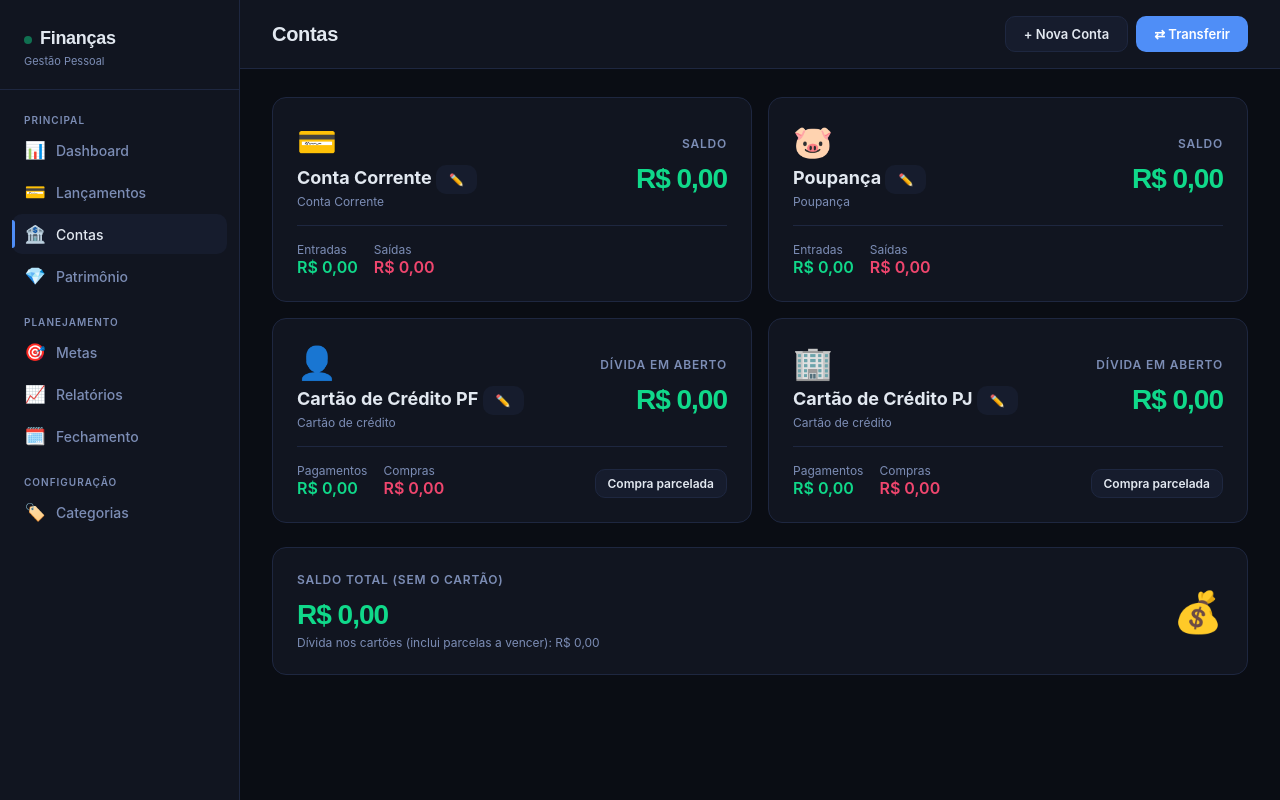
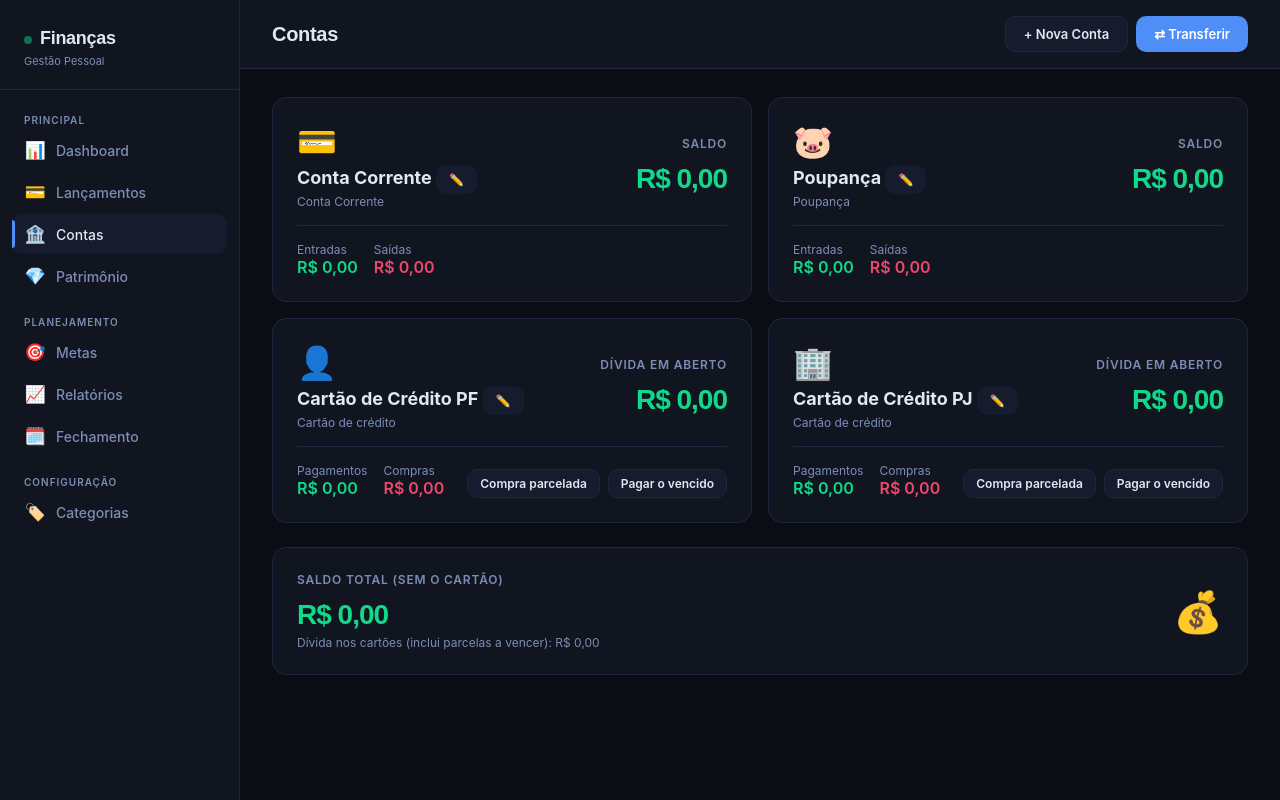
Before and after one commit to jscoringasilva-a11y/Financs, a Flask app: page /contas in a window 1280 px wide. Run offline with Flask 3, Linux system fonts and the light colour scheme; some libraries are stand-ins or nearby versions.

Commit message:
Add files via upload

```diff
--- a/templates/contas.html
+++ b/templates/contas.html
@@ -58,10 +58,8 @@
       </div>
       {% if eh_cartao %}
       <div style="margin-left:auto; display:flex; gap:8px; flex-wrap:wrap; justify-content:flex-end">
-        <button class="btn btn-ghost btn-sm" onclick="abrirParcelada({{ r.conta.id }}, {{ r.conta.nome|tojson }})">Compra parcelada</button>
-        {% if r.exigivel > 0 %}
-        <button class="btn btn-green btn-sm" onclick="pagarFatura({{ r.conta.id }}, {{ '%.2f'|format(r.exigivel) }})">Pagar o vencido</button>
-        {% endif %}
+        <button class="btn btn-ghost btn-sm" onclick='abrirParcelada({{ r.conta.id }}, {{ r.conta.nome|tojson }})'>Compra parcelada</button>
+        <button class="btn {{ 'btn-green' if r.exigivel > 0 else 'btn-ghost' }} btn-sm" onclick="pagarFatura({{ r.conta.id }}, {{ '%.2f'|format(r.exigivel) }})">Pagar o vencido</button>
       </div>
       {% endif %}
     </div>
@@ -266,6 +264,10 @@ function abrirEditarConta(id, nome, icone) {
 
 // Pagar fatura: abre a transferência já com o cartão como destino e o valor da fatura
 function pagarFatura(cartaoId, valor) {
+    if (!(valor > 0)) {
+        showToast('Não há valor vencido para pagar neste cartão.', 'error');
+        return;
+    }
     const destino = document.getElementById('transfDestino');
     const origem = document.getElementById('transfOrigem');
     destino.value = cartaoId;
```
